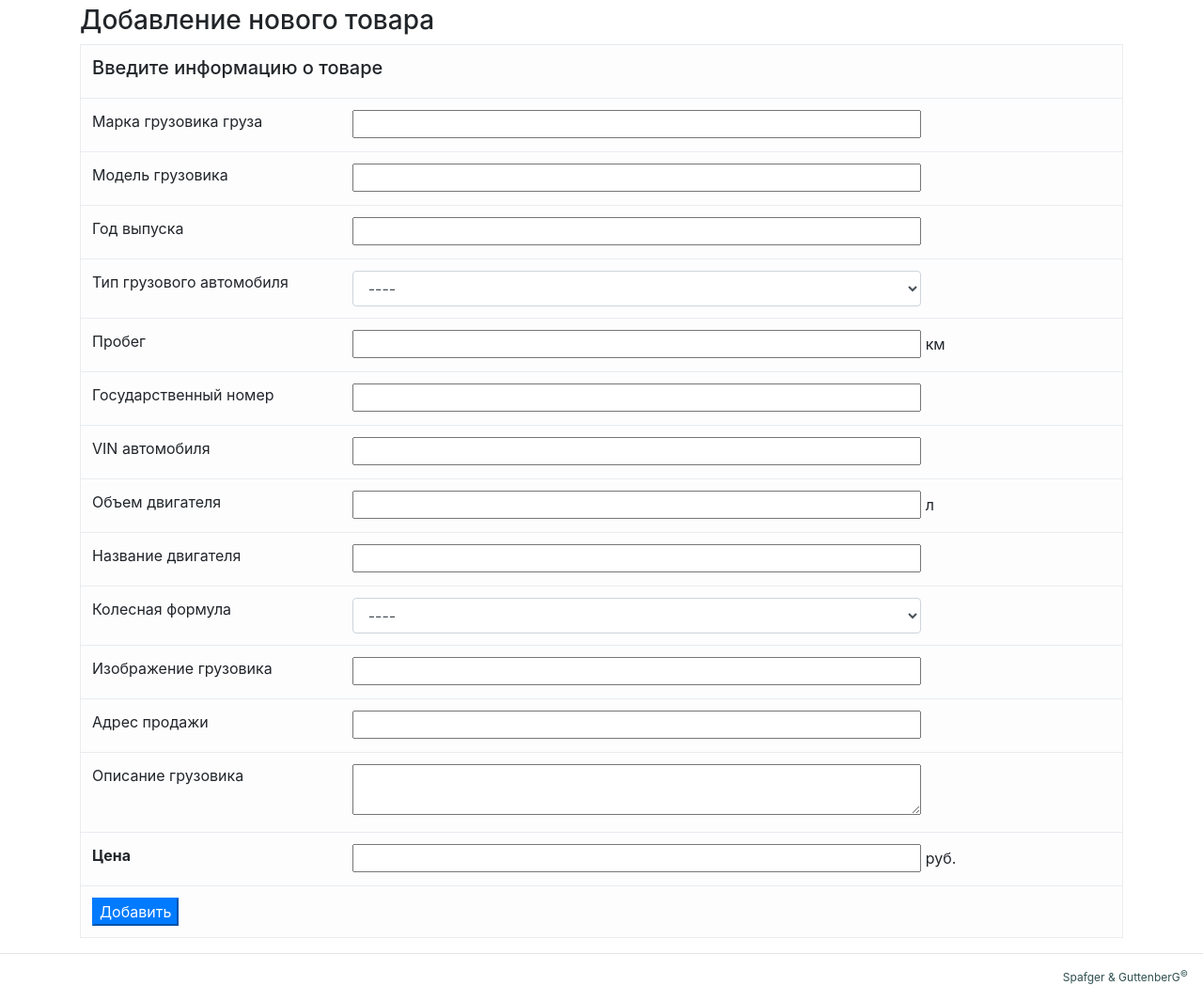
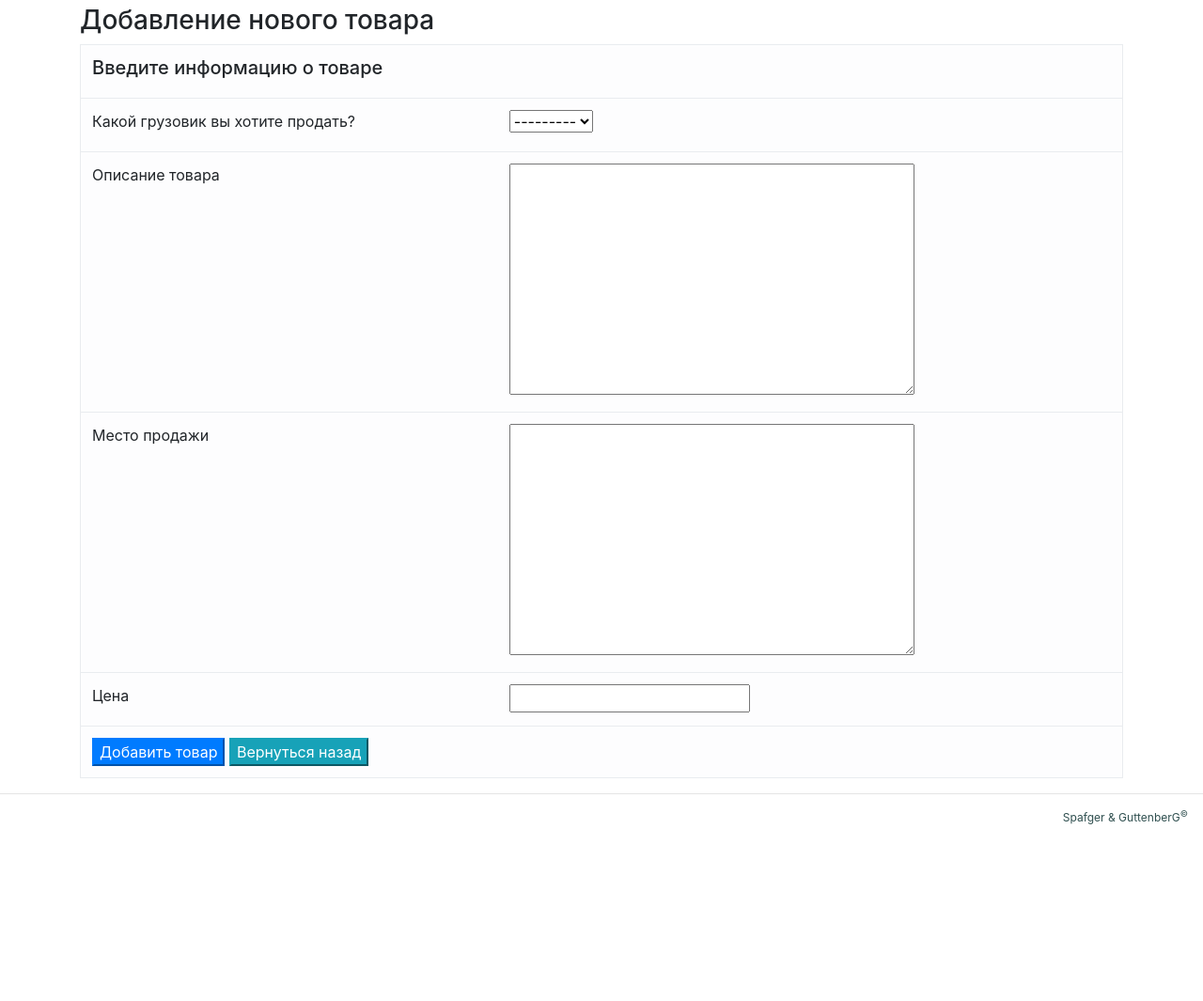
Before and after one commit to GuttenberG455/TruckersWorld, a Django app: page /shop/addnewproduct in a window 1280 px wide. Shown: the part 35-1100 px from the top of the page at 94% size. After the commit the page ends 912 px from the top, so only its background shows below. Run offline with Django 3.2, Linux system fonts and the light colour scheme; data that the repository does not hold is empty; some libraries are stand-ins or nearby versions.

Commit message:
Add files via upload

```diff
--- /dev/null
+++ b/shop/forms.py
@@ -0,0 +1,11 @@
+from django.forms import *
+from django.contrib.auth import *
+from social.models import *
+from shop.models import *
+from django.contrib.auth.models import User
+
+
+class ProductForm(ModelForm):
+    class Meta:
+        model = Product
+        fields = ('product_truck', 'product_address', 'product_description', 'product_price')
--- a/shop/urls.py
+++ b/shop/urls.py
@@ -5,4 +5,5 @@ urlpatterns = [
     url(r'^main$', views.main_page, name="shop_main"),
     url(r'^addnewproduct$', views.add_new_product, name="add_new_product"),
     url(r'^showproduct/(?P<id_prod>\d+)$', views.show_product, name="show_product"),
+    url(r'^buytruck/(?P<id_prod>\d+)$', views.buy_product, name="buy_truck"),
 ]
--- a/shop/views.py
+++ b/shop/views.py
@@ -1,7 +1,9 @@
-from django.shortcuts import render
+from django.shortcuts import render, redirect
+
 from shop.models import *
 from cargo.models import *
 from social.models import *
+from shop.forms import *
 # Create your views here.
 
 
@@ -11,9 +13,32 @@ def main_page(request):
 
 
 def add_new_product(request):
+    form = ProductForm(request.POST or None)
+    if request.method == "POST":
+        if form.is_valid():
+            form.save()
+            return redirect("shop_main")
+        else:
+            return render(request, "shop/addnewproduct.html", locals())
     return render(request, "shop/addnewproduct.html", locals())
 
 
 def show_product(request, id_prod):
     prod = Product.objects.get(pk=id_prod)
     return render(request, "shop/showproduct.html", locals())
+
+
+def buy_product(request, id_prod):
+    prod = Product.objects.get(pk=id_prod)
+    truck = Truck.objects.get(pk=prod.product_truck_id)
+    if request.method == "POST":
+        if 'Yes' in request.POST.keys() and request.POST['Yes']:
+            print(truck.truck_owner_id)
+            print(request.user.id)
+            truck.truck_owner = request.user
+            truck.save()
+            Product.objects.get(pk=id_prod).delete()
+            return redirect("personal_trucks", request.user.id)
+        else:
+            return redirect("show_product", id_prod)
+    return render(request, "shop/buy_truck.html", locals())
--- a/templates/shop/addnewproduct.html
+++ b/templates/shop/addnewproduct.html
@@ -7,7 +7,8 @@
         <h3>Добавление нового товара</h3>
     </div>
     <div class="container">
-        <form>
+        <form method="POST">
+            {% csrf_token %}
             <table class="table table-light border">
                 <tr>
                     <td colspan="2">
@@ -15,131 +16,25 @@
                     </td>
                 </tr>
                 <tr>
-                    <td class="w-25">
-                        <label>Марка грузовика груза</label>
-                    </td>
-                    <td class="w-75">
-                        <input class="w-75">
-                    </td>
+                    <td><label>Какой грузовик вы хотите продать?</label></td>
+                    <td>{{ form.product_truck }}</td>
                 </tr>
                 <tr>
-                    <td class="w-25">
-                        <label>Модель грузовика</label>
-                    </td>
-                    <td>
-                        <input class="w-75">
-                    </td>
+                    <td><label>Описание товара</label></td>
+                    <td>{{ form.product_description }}</td>
                 </tr>
                 <tr>
-                    <td>
-                        <label>Год выпуска</label>
-                    </td>
-                    <td>
-                        <input type="number" maxlength="4" class="w-75">
-                    </td>
+                    <td><label>Место продажи</label></td>
+                    <td>{{ form.product_address }}</td>
                 </tr>
                 <tr>
-                    <td>
-                        <label>Тип грузового автомобиля</label>
-                    </td>
-                    <td>
-                        <select class="form-control w-75">
-                            <option>----</option>
-                            <option>Седельный тягач</option>
-                            <option>Самосвал</option>
-                            <option>Бортовой</option>
-                            <option>Автоцистерна</option>
-                        </select>
-                    </td>
-                </tr>
-                <tr>
-                    <td>
-                        <label>Пробег</label>
-                    </td>
-                    <td>
-                        <input type="number" class="w-75"> км
-                    </td>
-                </tr>
-                <tr>
-                    <td>
-                        <label>Государственный номер</label>
-                    </td>
-                    <td>
-                        <input class="w-75">
-                    </td>
-                </tr>
-                <tr>
-                    <td>
-                        <label>VIN автомобиля</label>
-                    </td>
-                    <td>
-                        <input class="w-75">
-                    </td>
-                </tr>
-                <tr>
-                    <td>
-                        <label>Объем двигателя</label>
-                    </td>
-                    <td>
-                        <input type="number" class="w-75"> л
-                    </td>
-                </tr>
-                <tr>
-                    <td>
-                        <label>Название двигателя</label>
-                    </td>
-                    <td>
-                        <input class="w-75">
-                    </td>
-                </tr>
-                <tr>
-                    <td>
-                        <label>Колесная формула</label>
-                    </td>
-                    <td>
-                        <select class="form-control w-75">
-                            <option>----</option>
-                            <option>4x2</option>
-                            <option>4x4</option>
-                            <option>6x4</option>
-                        </select>
-                    </td>
-                </tr>
-                <tr>
-                    <td>
-                        <label>Изображение грузовика</label>
-                    </td>
-                    <td>
-                        <input class="w-75">
-                    </td>
-                </tr>
-                <tr>
-                    <td>
-                        <label>Адрес продажи</label>
-                    </td>
-                    <td>
-                        <input class="w-75">
-                    </td>
-                </tr>
-                <tr>
-                    <td>
-                        <label>Описание грузовика</label>
-                    </td>
-                    <td>
-                        <textarea class="w-75" maxlength="300"></textarea>
-                    </td>
-                </tr>
-                <tr>
-                    <td>
-                        <label style="font-weight: bold;">Цена</label>
-                    </td>
-                    <td>
-                        <input type="number" class="w-75"> руб.
-                    </td>
+                    <td><label>Цена</label></td>
+                    <td>{{ form.product_price }}</td>
                 </tr>
                 <tr>
                     <td colspan="2">
-                        <input type="button" class="button btn-primary" value="Добавить">
+                        <input type="submit" class="button btn-primary" value="Добавить товар">
+                        <input type="button" class="button btn-info" value="Вернуться назад" onclick="history.back()">
                     </td>
                 </tr>
             </table>
--- a/templates/shop/showproduct.html
+++ b/templates/shop/showproduct.html
@@ -107,7 +107,7 @@
             </tr>
             <tr>
                 <td colspan="2">
-                    <input type="button" class="button btn-primary" value="Откликнуться на предложение">
+                    <input type="submit" class="button btn-primary" value="Откликнуться на предложение" onclick="location.href='{% url "buy_truck" prod.product_id %}'">
                     <input type="button" class="button btn-info" value="Вернуться назад" onclick="history.back()">
                 </td>
             </tr>
--- a/templates/social/personal_trucks.html
+++ b/templates/social/personal_trucks.html
@@ -9,7 +9,7 @@
         </div>
     </div>
     {% for truck in trucks_list %}
-        <div class="container border" style="margin-bottom: 5px; margin-top: 5px;">
+        <div class="container border" style="margin-bottom: 5px; margin-top: 5px;min-height: 225px">
         <div class="row">
             <div class="col-5">
                 <img src="{{ truck.truck_image }}" class="col-4"
@@ -24,6 +24,7 @@
                 <p style="font-size: 14pt; margin-top: 3px; margin-bottom: 3px">Колесная
                     формула {{ truck.truck_wheel_formula }}</p>
                 <p style="margin-top: 10px; font-size: 15pt">{{ truck.truck_mileage }} км</p>
+                <input type="button" class="button btn-primary w-50" value="Редактировать" onclick="location.href='{% url "edit_truck" truck.truck_id %}'">
             </div>
         </div>
         </div>
--- a/templates/social/registration_form.html
+++ b/templates/social/registration_form.html
@@ -7,6 +7,9 @@
         <div class="jumbotron">
             <h1>Добро пожаловать на сайт Truckers World</h1>
         </div>
+    </div>
+    <div class="alert-info">
+        {{ errorz }}
     </div>
     <div class="container">
         <form method="POST">
```
Also changed, not shown: templates/shop/buy_truck.html (added, +40 -0 lines), templates/social/edittruck.html (added, +133 -0 lines).
